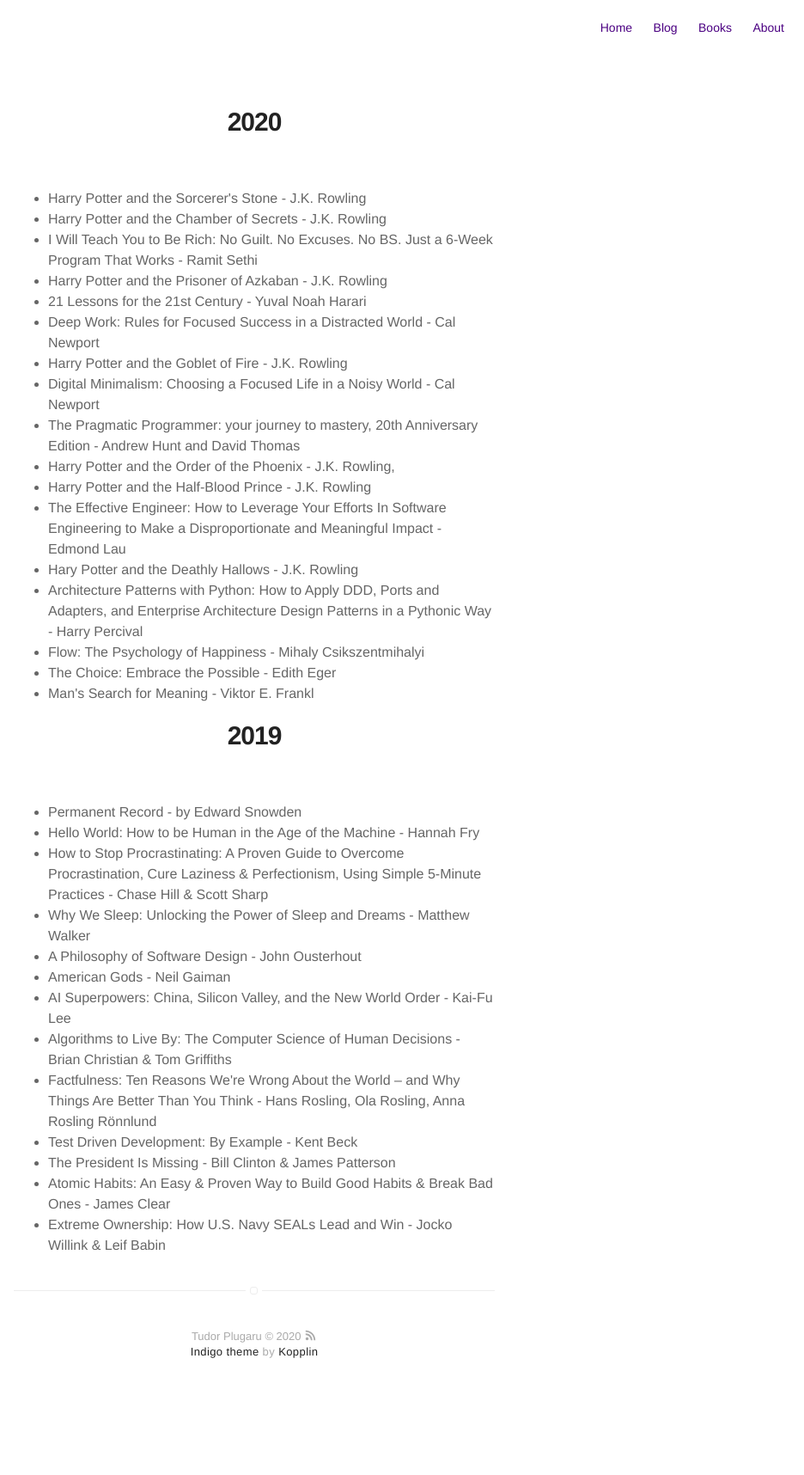
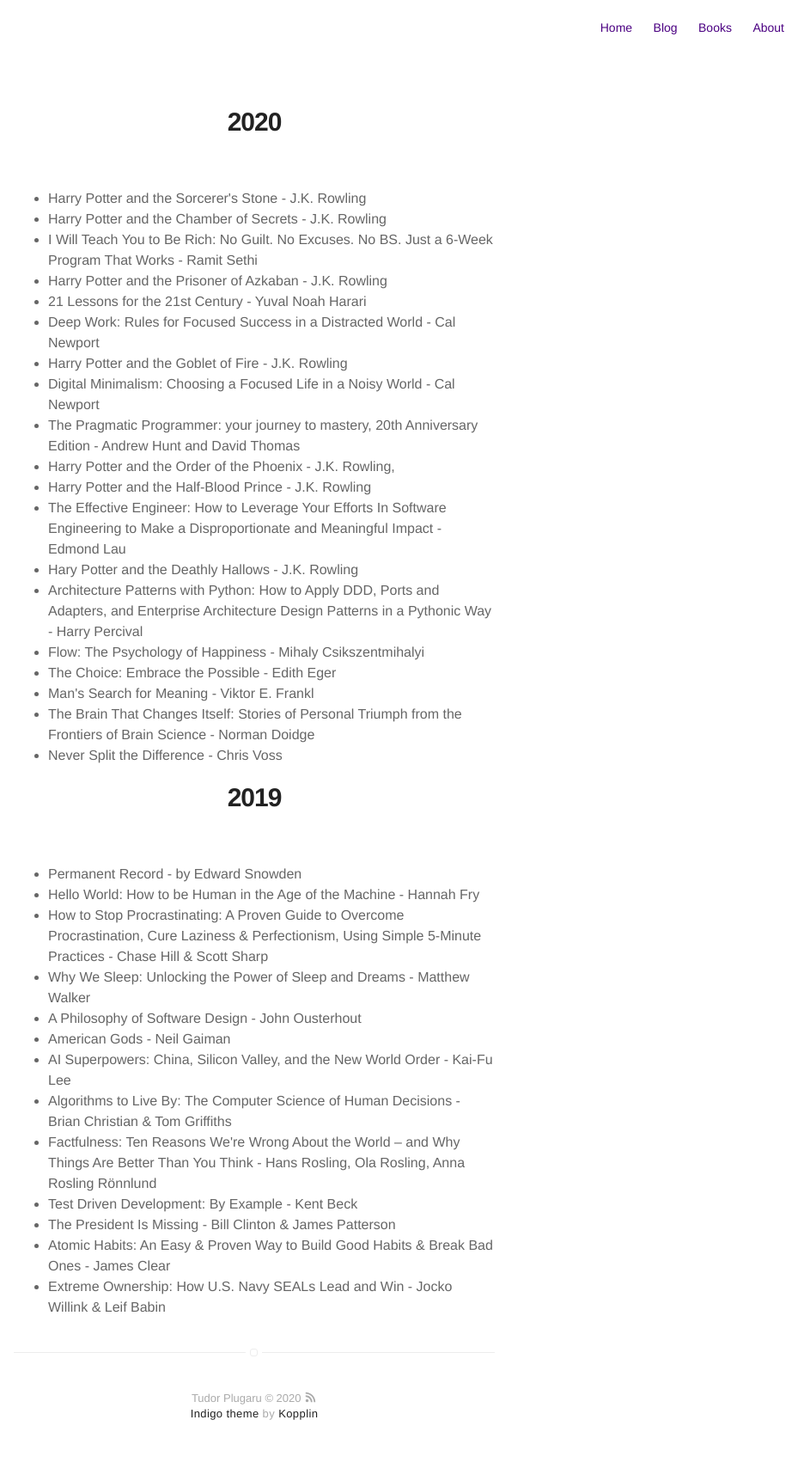
Before and after one commit to PlugaruT/PlugaruT.github.io, a Jekyll site: the page built from books.html, in a window 1280 px wide. Shown: the whole page at 86% size, without its empty margins (344-1280 px from the left). Built offline with Jekyll 4.4.1, drawn with Linux system fonts in a browser that asks for light colours; before the commit the page ends 1644 px from its top, so only the background shows below that.

Commit message:
Add two new books

```diff
--- a/books.html
+++ b/books.html
@@ -23,6 +23,8 @@ layout: page
     <li>Flow: The Psychology of Happiness - Mihaly Csikszentmihalyi</li>
     <li>The Choice: Embrace the Possible - Edith Eger</li>
     <li>Man's Search for Meaning - Viktor E. Frankl</li>
+    <li>The Brain That Changes Itself: Stories of Personal Triumph from the Frontiers of Brain Science - Norman Doidge</li>
+    <li>Never Split the Difference - Chris Voss</li>
 </ul>
 
 
```
